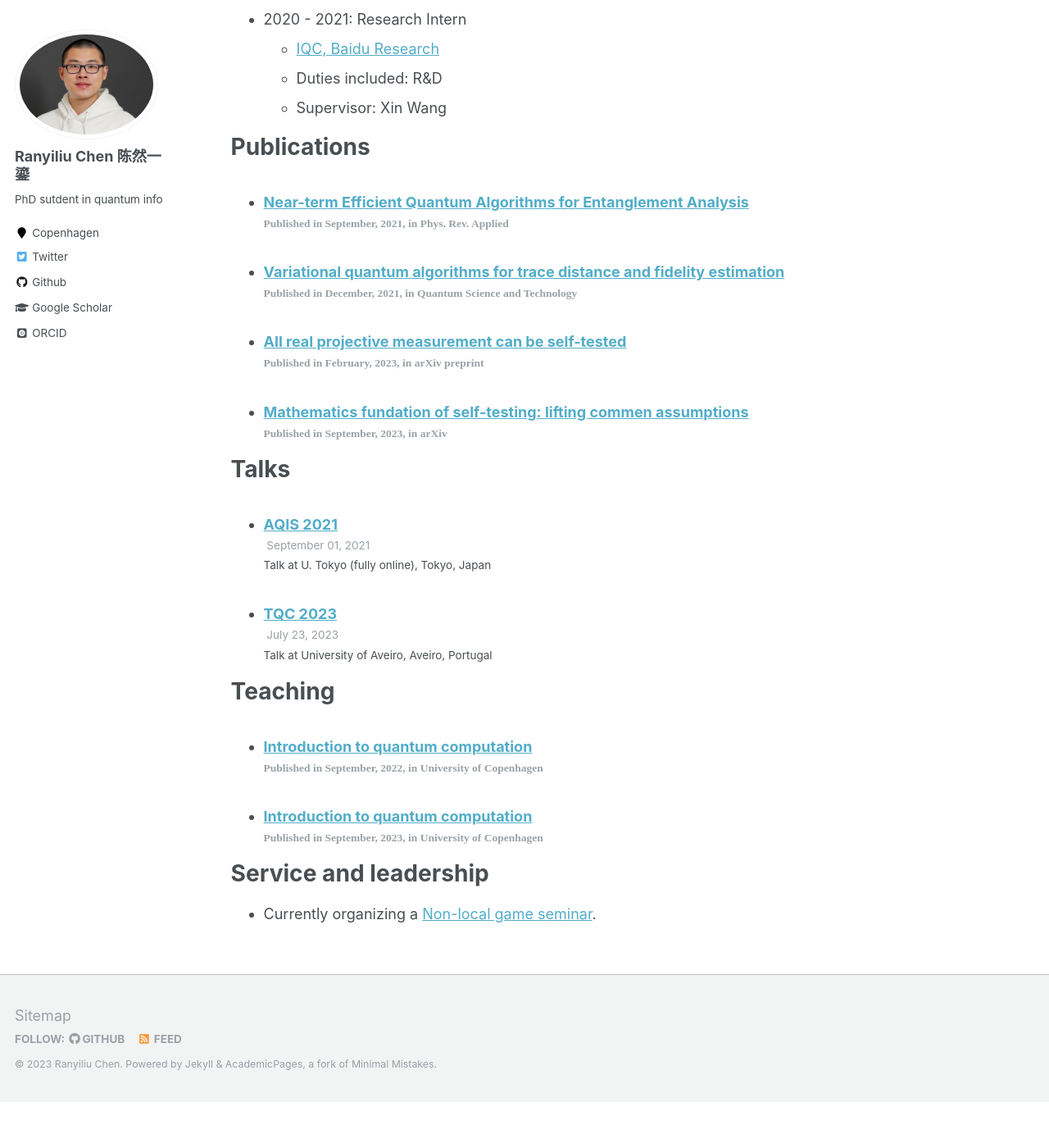
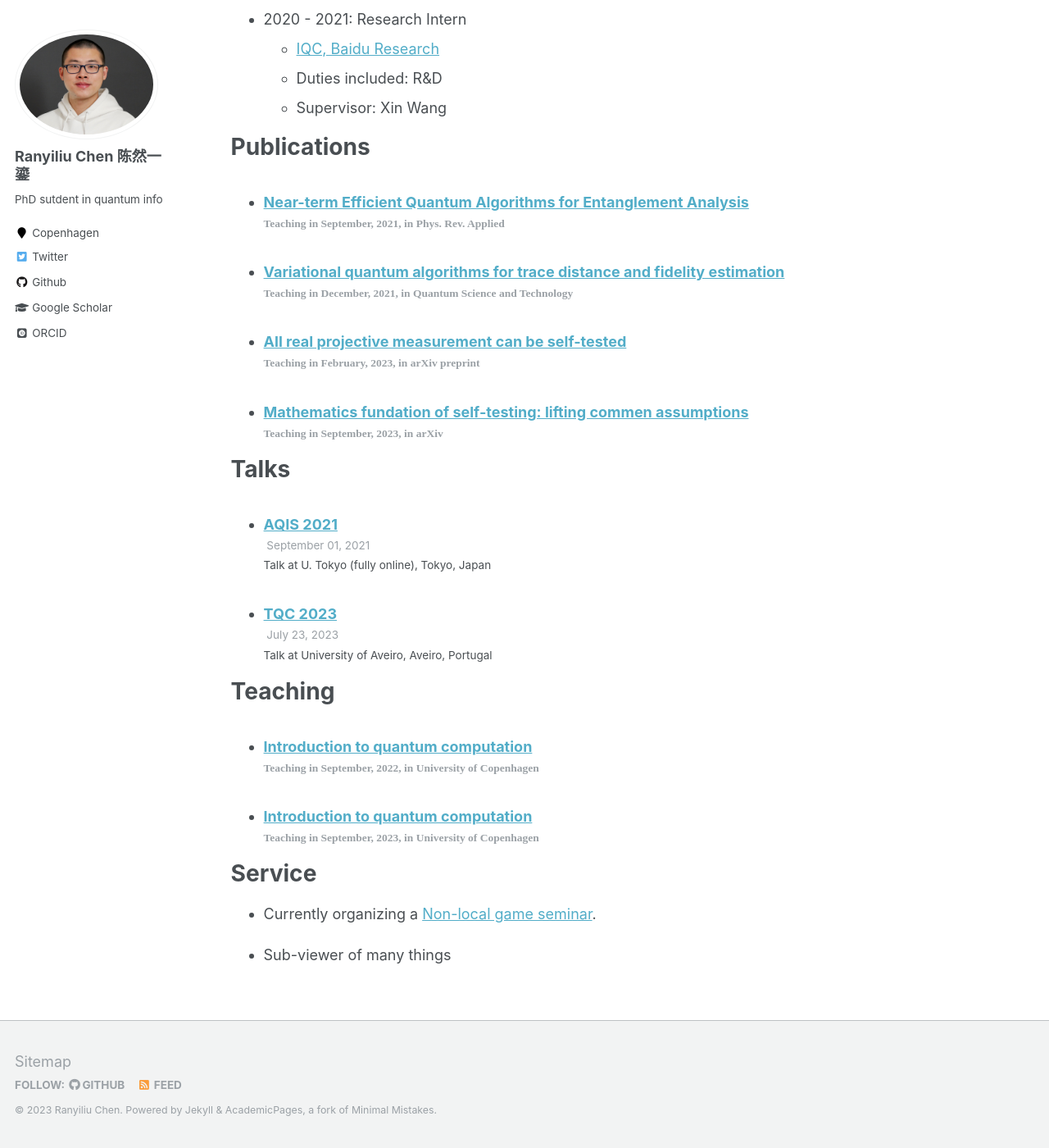
Before and after one commit to CRYL/CRYL.github.io, a Jekyll site: the page built from _pages/cv.md, in a window 1280 px wide and 1400 px high, scrolled down 371 px. Shown: the whole window at 82% size. Built offline with Jekyll 4.4.1, drawn with Linux system fonts in a browser that asks for light colours; some web fonts are replaced; before the commit the page ends 1715 px from its top, so only the background shows below that.

Commit message:
minor bug fixed

```diff
--- a/_includes/archive-single-cv.html
+++ b/_includes/archive-single-cv.html
@@ -36,7 +36,7 @@
     {% if post.read_time %}
       <p class="page__meta"><i class="fa fa-clock-o" aria-hidden="true"></i> {% include read-time.html %}</p>
     {% endif %}
-    {% if post.date %}<p class="page__meta"><i class="fa fa-clock-o" aria-hidden="true">Published in {{ post.date | date: '%B, %Y' }}, in {{ post.venue }}</i></p>{% endif %}
+    {% if post.date %}<p class="page__meta"><i class="fa fa-clock-o" aria-hidden="true">Teaching in {{ post.date | date: '%B, %Y' }}, in {{ post.venue }}</i></p>{% endif %}
     </li>
  </article>
 </div>
--- a/_includes/archive-single.html
+++ b/_includes/archive-single.html
@@ -41,7 +41,7 @@
         {% if post.collection == 'teaching' %}
           <p> {{ post.type }}, <i>{{ post.venue }}</i>, {{ post.date | default: "1900-01-01" | date: "%Y" }} </p>
         {% elsif post.collection == 'publications' %}
-          <p>Teaching in <i>{{ post.venue }}</i>, {{ post.date | default: "1900-01-01" | date: "%Y" }} </p>
+          <p>Published in <i>{{ post.venue }}</i>, {{ post.date | default: "1900-01-01" | date: "%Y" }} </p>
         {% elsif post.date %}
          <p class="page__date"><strong><i class="fa fa-fw fa-calendar" aria-hidden="true"></i> {{ site.data.ui-text[site.locale].date_label | default: "Published:" }}</strong> <time datetime="{{ post.date | default: "1900-01-01" | date_to_xmlschema }}">{{ post.date | default: "1900-01-01" | date: "%B %d, %Y" }}</time></p>
         {% endif %}
--- a/_pages/cv.md
+++ b/_pages/cv.md
@@ -40,6 +40,9 @@
     {% include archive-single-cv.html %}
   {% endfor %}</ul>
 
-Service and leadership
+Service
 ======
+
 * Currently organizing a [Non-local game seminar](https://sites.google.com/view/non-local-games/home).
+
+* Sub-viewer of many things
```
